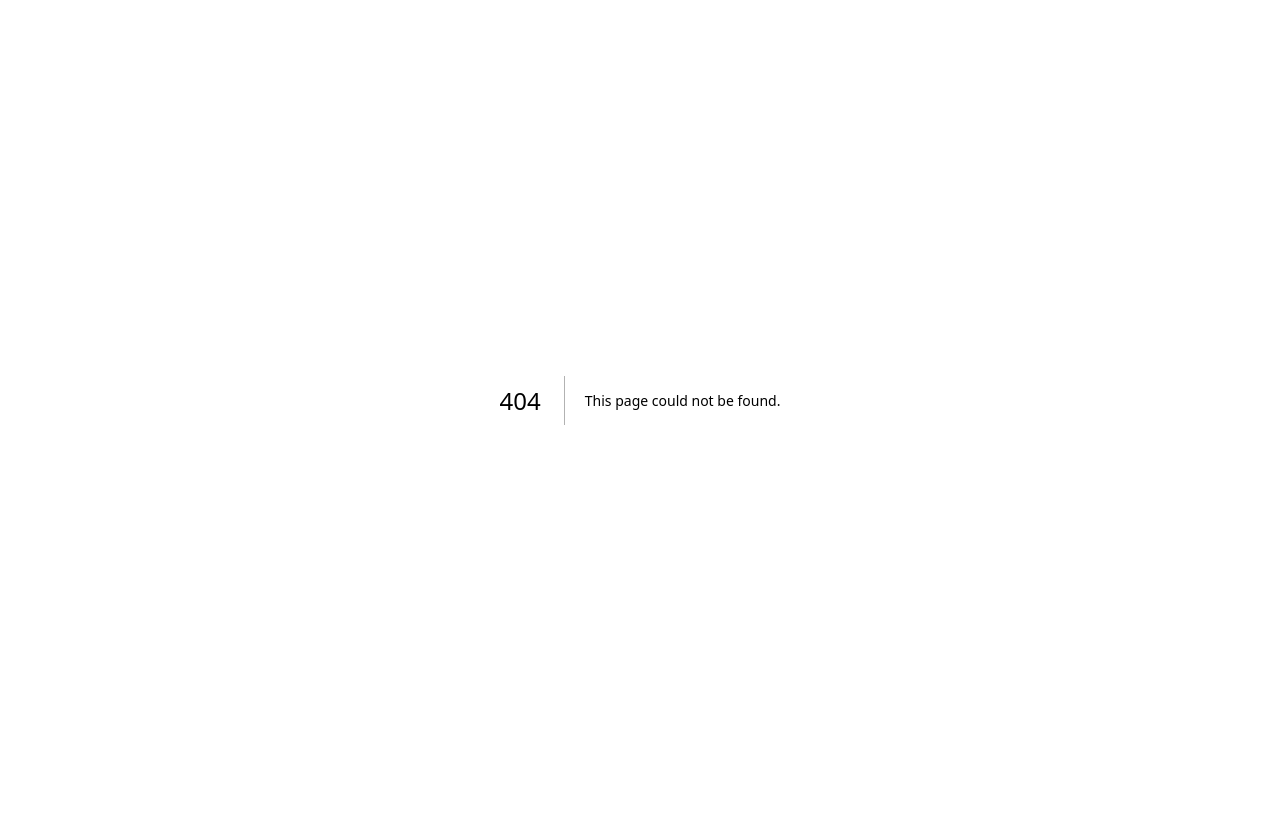
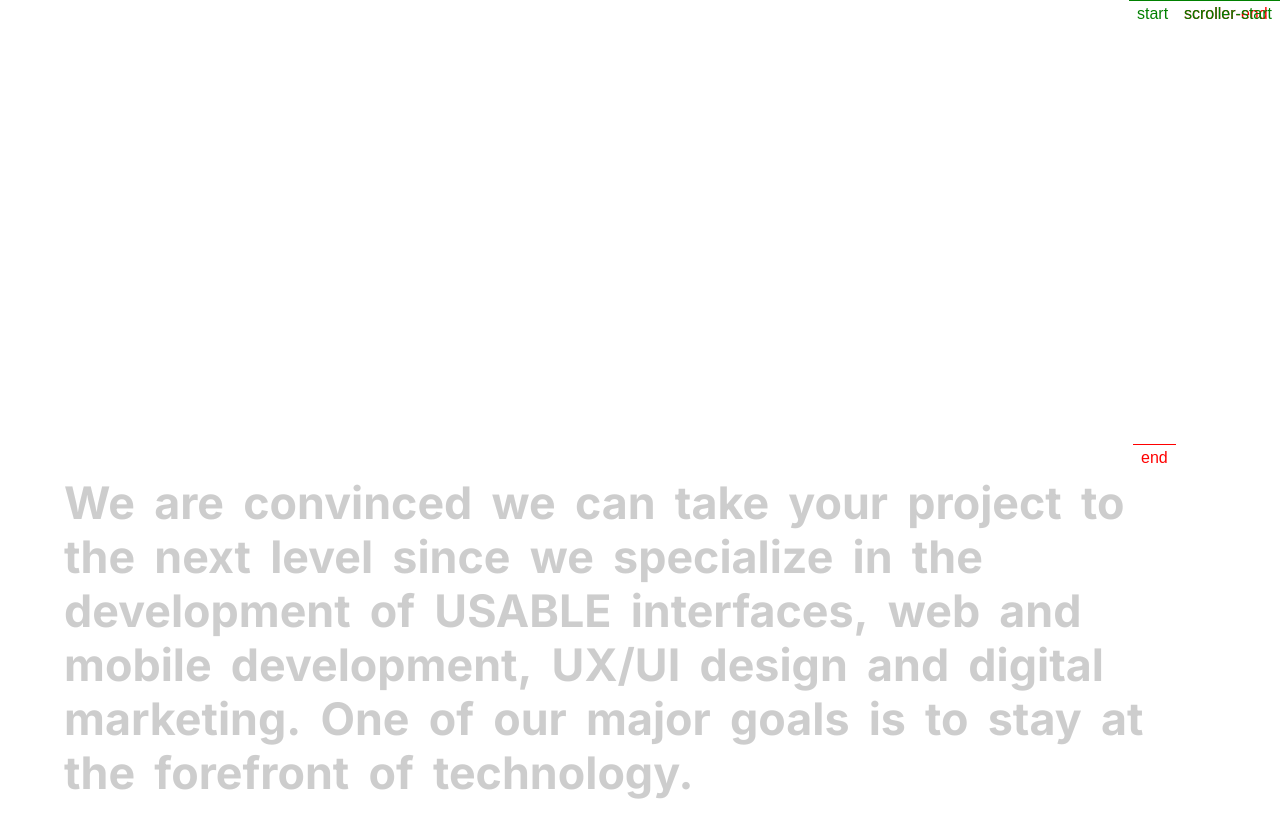
Before and after one commit to tomasferrerasdev/tuxdi-lab, a Next.js app: page /labs/text-reveal in a window 1280 px wide. Before the commit this address had no page. Shown: the top 838 px of the page. Before the commit the page ends 800 px from the top, so only its background shows below. Built offline with nearby package versions, Linux system fonts and the light colour scheme.

Commit message:
feat: add text scroll reveal

```diff
--- /dev/null
+++ b/app/components/TextReveal/TextReveal.jsx
@@ -0,0 +1,69 @@
+"use client";
+
+import { useRef, useEffect } from "react";
+import { ScrollTrigger } from "gsap/ScrollTrigger";
+import gsap from "gsap";
+import styles from "./TextReveal.module.scss";
+
+const phrase =
+  "We are convinced we can take your project to the next level since we specialize in the development of USABLE interfaces, web and mobile development, UX/UI design and digital marketing. One of our major goals is to stay at the forefront of technology.";
+
+export const TextReveal = () => {
+  let refs = useRef([]);
+  const body = useRef(null);
+  const container = useRef(null);
+
+  useEffect(() => {
+    gsap.registerPlugin(ScrollTrigger);
+    createAnimation();
+  }, []);
+
+  const createAnimation = () => {
+    gsap.to(refs.current, {
+      scrollTrigger: {
+        trigger: container.current,
+        scrub: true,
+        start: `top`,
+        end: `+=${window.innerHeight / 1.8}`,
+        markers: true,
+      },
+      opacity: 1,
+      ease: "none",
+      stagger: 0.1,
+    });
+  };
+
+  const splitWords = (phrase) => {
+    let body = [];
+    phrase.split(" ").forEach((word, i) => {
+      const letters = splitLetters(word);
+      body.push(<p key={word + "_" + i}>{letters}</p>);
+    });
+    return body;
+  };
+
+  const splitLetters = (word) => {
+    let letters = [];
+    word.split("").forEach((letter, i) => {
+      letters.push(
+        <span
+          key={letter + "_" + i}
+          ref={(el) => {
+            refs.current.push(el);
+          }}
+        >
+          {letter}
+        </span>
+      );
+    });
+    return letters;
+  };
+
+  return (
+    <main ref={container} className={styles.container}>
+      <div ref={body} className={styles.textContainer}>
+        {splitWords(phrase)}
+      </div>
+    </main>
+  );
+};
--- /dev/null
+++ b/app/components/TextReveal/TextReveal.module.scss
@@ -0,0 +1,25 @@
+.container {
+  display: flex;
+  height: 100vh;
+  align-items: flex-end;
+  justify-content: center;
+  margin-bottom: 100vh;
+  color: rgb(13, 13, 13);
+}
+
+.textContainer {
+  width: 90%;
+  display: flex;
+  flex-wrap: wrap;
+}
+
+.textContainer p {
+  font-size: 3.5vw;
+  margin: 0px;
+  margin-right: 1.5vw;
+  font-weight: 700;
+}
+
+.textContainer span {
+  opacity: 0.2;
+}
--- /dev/null
+++ b/app/labs/text-reveal/page.jsx
@@ -0,0 +1,5 @@
+import { TextReveal } from "@/app/components/TextReveal/TextReveal";
+
+export default function TextRevealPage() {
+  return <TextReveal />;
+}
--- a/app/page.jsx
+++ b/app/page.jsx
@@ -5,6 +5,7 @@ export default function Home() {
     <main className={styles.main}>
       <div className={styles.navbar}>
         <a href="/labs/magnetic-button">magnetic button</a>
+        <a href="/labs/text-reveal">text reveal</a>
       </div>
     </main>
   );
```
